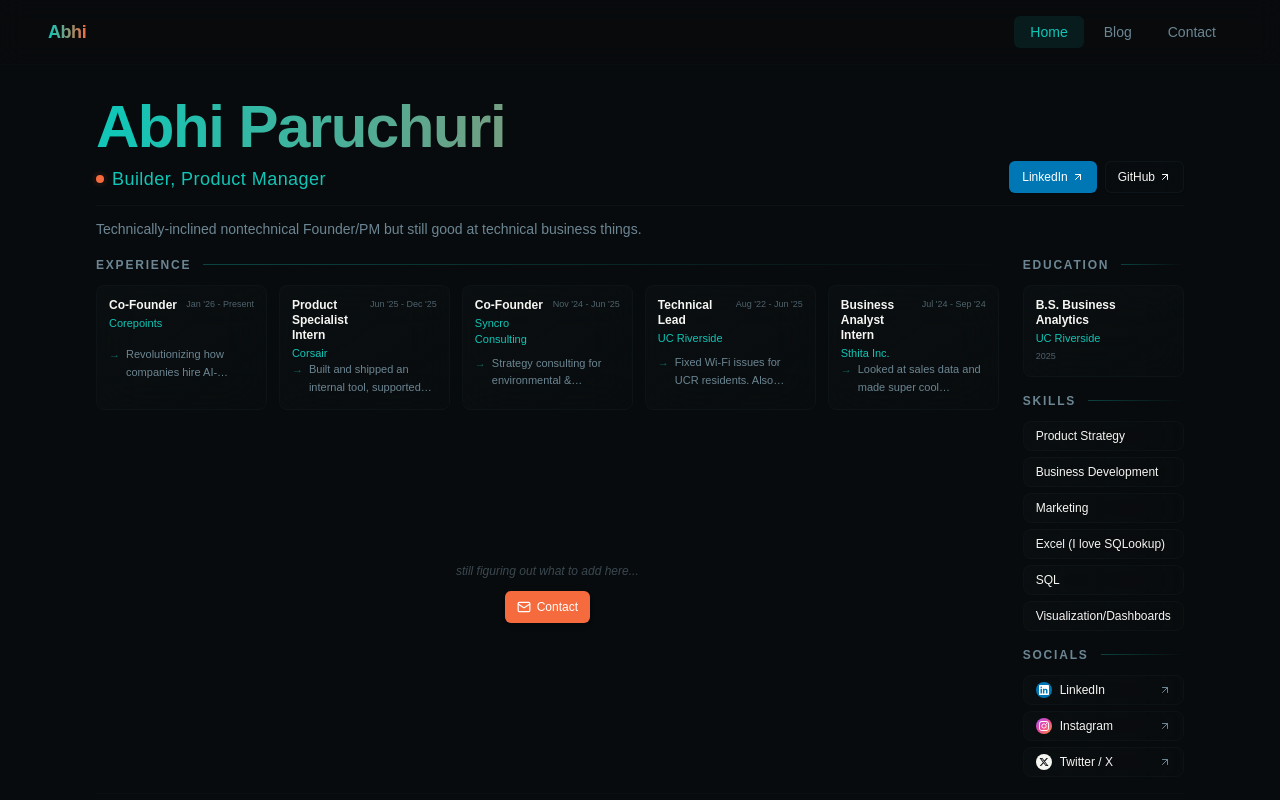
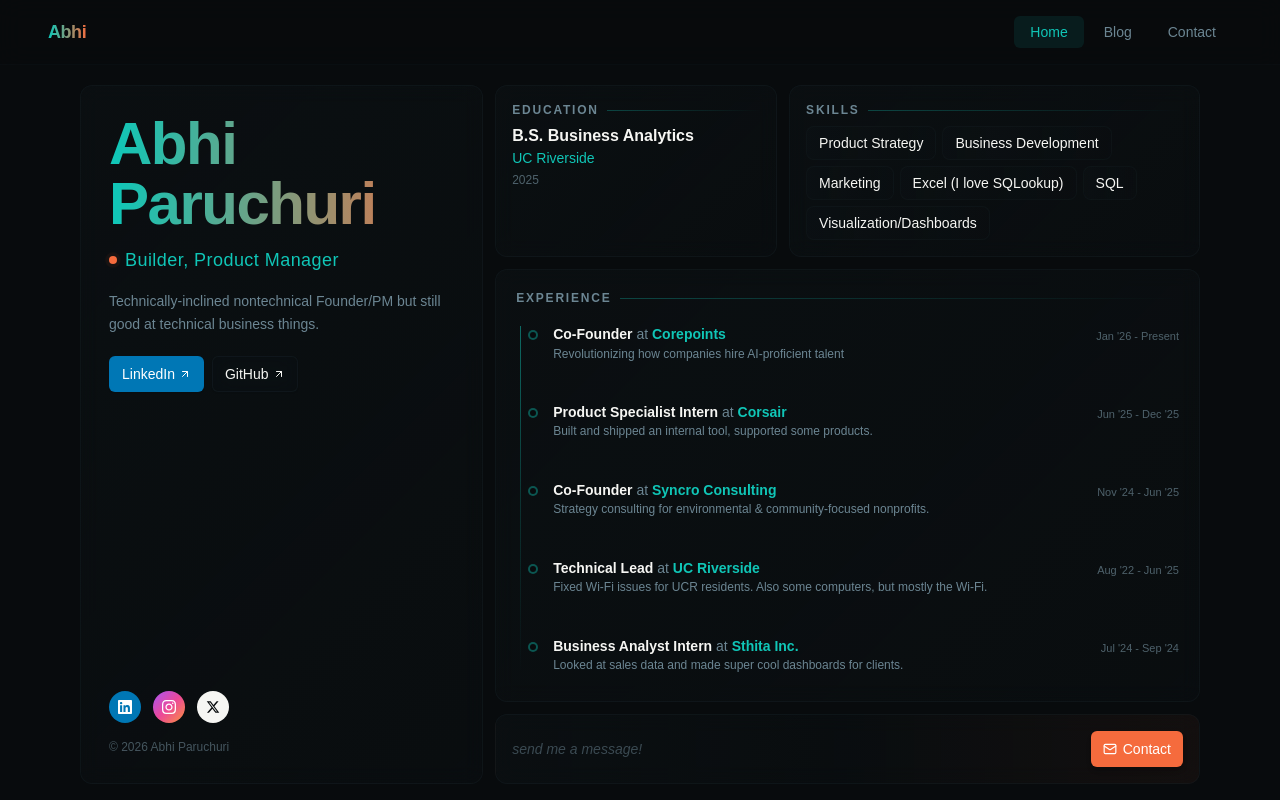
Before and after one commit to abhiparuchuri/personal, a React (Vite) app: page / in a window 1280 px wide. Built offline with nearby package versions, Linux system fonts and the light colour scheme; a web font is replaced by a local one.

Commit message:
new layout

```diff
--- a/src/App.jsx
+++ b/src/App.jsx
@@ -50,7 +50,7 @@
       </nav>
 
       {/* Main Content */}
-      <div className="flex-1 flex flex-col px-8 lg:px-16 xl:px-24 pt-6 lg:pt-8 pb-4 lg:pb-6 relative z-10 overflow-y-auto lg:overflow-hidden">
+      <div className="flex-1 flex flex-col px-4 lg:px-12 xl:px-20 pt-4 lg:pt-5 pb-3 lg:pb-4 relative z-10 overflow-y-auto lg:overflow-hidden">
         <Routes>
           <Route path="/" element={<Home />} />
           <Route path="/blog" element={<Blog />} />
--- a/src/data/content.js
+++ b/src/data/content.js
@@ -19,7 +19,7 @@
       company: "Corepoints",
       period: "Jan '26 - Present",
       points: [
-        "Revolutionizing how companies hire AI-proficient talent through AI-native OAs",
+        "Revolutionizing how companies hire AI-proficient talent",
       ],
     },
     {
--- a/src/index.css
+++ b/src/index.css
@@ -143,10 +143,14 @@
     background: linear-gradient(135deg, hsl(var(--card) / 0.5) 0%, hsl(var(--card) / 0.3) 100%);
     backdrop-filter: blur(10px);
     border: 1px solid hsl(var(--border) / 0.4);
+    border-radius: 0.75rem;
+    transition: all 200ms ease;
   }
 
   .glass-card:hover {
     background: linear-gradient(135deg, hsl(var(--card) / 0.6) 0%, hsl(var(--card) / 0.4) 100%);
     border-color: hsl(var(--primary) / 0.5);
+    box-shadow: 0 10px 30px -10px hsl(var(--primary) / 0.2);
+    transform: translateY(-2px);
   }
 }
--- a/src/pages/Home.jsx
+++ b/src/pages/Home.jsx
@@ -2,36 +2,40 @@
 import { Link } from 'react-router-dom'
 import { resume } from '../data/content'
 import { Button } from '../components/ui/button'
+import { Badge } from '../components/ui/badge'
 import { ArrowUpRight, Mail } from 'lucide-react'
 
 export default function Home() {
   const [hoveredJob, setHoveredJob] = useState(null)
 
   return (
-    <div className="w-full h-full flex flex-col">
-      {/* Header Row */}
-      <div className="flex flex-col lg:flex-row lg:items-end lg:justify-between gap-3 mb-3 pb-3 border-b border-border/30">
-        <div className="flex-1">
-          <h1 className="font-display text-4xl sm:text-5xl lg:text-6xl font-bold tracking-tight bg-gradient-to-r from-foreground via-primary to-accent bg-[length:200%_auto] bg-clip-text text-transparent animate-gradient-x leading-none">
+    <div className="flex flex-col lg:flex-row gap-3 w-full h-full">
+
+      {/* ── LEFT IDENTITY PANEL ── */}
+      <div className="glass-card lg:w-[38%] xl:w-[36%] lg:flex-shrink-0 p-5 lg:p-7 flex flex-col">
+        <div>
+          <h1 className="font-display text-4xl sm:text-5xl lg:text-5xl xl:text-6xl font-bold tracking-tight bg-gradient-to-r from-foreground via-primary to-accent bg-[length:200%_auto] bg-clip-text text-transparent animate-gradient-x leading-none">
             {resume.name}
           </h1>
-          <p className="text-base lg:text-lg text-primary font-medium tracking-wide flex items-center gap-2 mt-2">
+          <p className="text-base lg:text-lg text-primary font-medium tracking-wide flex items-center gap-2 mt-3">
             <span className="relative flex h-2 w-2">
               <span className="animate-ping absolute inline-flex h-full w-full rounded-full bg-accent opacity-75"></span>
               <span className="relative inline-flex rounded-full h-2 w-2 bg-accent"></span>
             </span>
             {resume.title}
           </p>
+          <p className="text-sm text-muted-foreground leading-relaxed mt-4 max-w-sm">
+            {resume.summary}
+          </p>
         </div>
 
-        {/* Links */}
-        <div className="flex items-center gap-2 flex-shrink-0">
+        <div className="flex items-center gap-2 mt-5">
           {resume.links.map((link) => (
             <Button
               key={link.label}
               variant="outline"
               size="sm"
-              className={`transition-all h-8 text-xs ${
+              className={`transition-all h-9 text-sm ${
                 link.label === 'LinkedIn'
                   ? 'bg-[#0077B5] border-[#0077B5]/50 text-white hover:bg-[#0077B5]/90'
                   : 'backdrop-blur-md bg-card/30 border-border/50 hover:bg-card/50 hover:border-primary/50 hover:text-primary'
@@ -45,58 +49,128 @@
             </Button>
           ))}
         </div>
+
+        {/* Socials + Copyright pushed to bottom */}
+        <div className="mt-auto pt-8">
+          <div className="flex items-center gap-3 mb-4">
+            <a href="https://linkedin.com/in/abhiparuchuri" target="_blank" rel="noopener noreferrer" className="group" title="LinkedIn">
+              <div className="w-8 h-8 rounded-full bg-[#0077B5] flex items-center justify-center transition-all group-hover:scale-110 group-hover:shadow-[0_0_12px_rgba(0,119,181,0.4)]">
+                <svg className="w-3.5 h-3.5 text-white" fill="currentColor" viewBox="0 0 24 24">
+                  <path d="M20.447 20.452h-3.554v-5.569c0-1.328-.027-3.037-1.852-3.037-1.853 0-2.136 1.445-2.136 2.939v5.667H9.351V9h3.414v1.561h.046c.477-.9 1.637-1.85 3.37-1.85 3.601 0 4.267 2.37 4.267 5.455v6.286zM5.337 7.433c-1.144 0-2.063-.926-2.063-2.065 0-1.138.92-2.063 2.063-2.063 1.14 0 2.064.925 2.064 2.063 0 1.139-.925 2.065-2.064 2.065zm1.782 13.019H3.555V9h3.564v11.452zM22.225 0H1.771C.792 0 0 .774 0 1.729v20.542C0 23.227.792 24 1.771 24h20.451C23.2 24 24 23.227 24 22.271V1.729C24 .774 23.2 0 22.222 0h.003z"/>
+                </svg>
+              </div>
+            </a>
+            <a href={`https://instagram.com/${resume.social?.instagram || ''}`} target="_blank" rel="noopener noreferrer" className="group" title="Instagram">
+              <div className="w-8 h-8 rounded-full bg-gradient-to-br from-purple-500 via-pink-500 to-orange-400 flex items-center justify-center transition-all group-hover:scale-110 group-hover:shadow-[0_0_12px_rgba(225,48,108,0.4)]">
+                <svg className="w-3.5 h-3.5 text-white" fill="currentColor" viewBox="0 0 24 24">
+                  <path d="M12 2.163c3.204 0 3.584.012 4.85.07 3.252.148 4.771 1.691 4.919 4.919.058 1.265.069 1.645.069 4.849 0 3.205-.012 3.584-.069 4.849-.149 3.225-1.664 4.771-4.919 4.919-1.266.058-1.644.07-4.85.07-3.204 0-3.584-.012-4.849-.07-3.26-.149-4.771-1.699-4.919-4.92-.058-1.265-.07-1.644-.07-4.849 0-3.204.013-3.583.07-4.849.149-3.227 1.664-4.771 4.919-4.919 1.266-.057 1.645-.069 4.849-.069zm0-2.163c-3.259 0-3.667.014-4.947.072-4.358.2-6.78 2.618-6.98 6.98-.059 1.281-.073 1.689-.073 4.948 0 3.259.014 3.668.072 4.948.2 4.358 2.618 6.78 6.98 6.98 1.281.058 1.689.072 4.948.072 3.259 0 3.668-.014 4.948-.072 4.354-.2 6.782-2.618 6.979-6.98.059-1.28.073-1.689.073-4.948 0-3.259-.014-3.667-.072-4.947-.196-4.354-2.617-6.78-6.979-6.98-1.281-.059-1.69-.073-4.949-.073zm0 5.838c-3.403 0-6.162 2.759-6.162 6.162s2.759 6.163 6.162 6.163 6.162-2.759 6.162-6.163c0-3.403-2.759-6.162-6.162-6.162zm0 10.162c-2.209 0-4-1.79-4-4 0-2.209 1.791-4 4-4s4 1.791 4 4c0 2.21-1.791 4-4 4zm6.406-11.845c-.796 0-1.441.645-1.441 1.44s.645 1.44 1.441 1.44c.795 0 1.439-.645 1.439-1.44s-.644-1.44-1.439-1.44z"/>
+                </svg>
+              </div>
+            </a>
+            <a href={`https://twitter.com/${resume.social?.twitter || ''}`} target="_blank" rel="noopener noreferrer" className="group" title="Twitter / X">
+              <div className="w-8 h-8 rounded-full bg-foreground flex items-center justify-center transition-all group-hover:scale-110 group-hover:shadow-[0_0_12px_rgba(255,255,255,0.2)]">
+                <svg className="w-3.5 h-3.5 text-background" fill="currentColor" viewBox="0 0 24 24">
+                  <path d="M18.244 2.25h3.308l-7.227 8.26 8.502 11.24H16.17l-5.214-6.817L4.99 21.75H1.68l7.73-8.835L1.254 2.25H8.08l4.713 6.231zm-1.161 17.52h1.833L7.084 4.126H5.117z"/>
+                </svg>
+              </div>
+            </a>
+          </div>
+          <p className="text-xs text-muted-foreground/60">
+            &copy; {new Date().getFullYear()} {resume.name}
+          </p>
+        </div>
       </div>
 
-      {/* Summary */}
-      <p className="text-sm text-muted-foreground leading-relaxed max-w-3xl mb-4">
-        {resume.summary}
-      </p>
+      {/* ── RIGHT CONTENT PANEL ── */}
+      <div className="flex-1 flex flex-col gap-3 min-h-0">
 
-      {/* Main Grid - Experience & Skills - Full Width */}
-      <div className="grid grid-cols-1 lg:grid-cols-5 xl:grid-cols-6 gap-4 lg:gap-6 mb-4">
-        {/* Experience - Takes most columns */}
-        <div className="lg:col-span-4 xl:col-span-5 flex flex-col">
-          <h2 className="font-display text-xs font-semibold uppercase tracking-[0.15em] text-muted-foreground mb-3 flex items-center gap-3">
+        {/* Education + Skills Row */}
+        <div className="flex flex-col sm:flex-row gap-3">
+          {/* Education */}
+          <div className="glass-card p-4 sm:w-[40%] sm:flex-shrink-0">
+            <h2 className="font-display text-xs font-semibold uppercase tracking-[0.15em] text-muted-foreground mb-2 flex items-center gap-2">
+              Education
+              <span className="flex-1 h-px bg-gradient-to-r from-primary/30 to-transparent"></span>
+            </h2>
+            <p className="font-semibold text-foreground text-base leading-tight">{resume.education.degree}</p>
+            <p className="text-sm text-primary mt-0.5 font-medium">{resume.education.school}</p>
+            <p className="text-xs text-muted-foreground/70 mt-1">{resume.education.year}</p>
+          </div>
+
+          {/* Skills */}
+          <div className="glass-card p-4 flex-1">
+            <h2 className="font-display text-xs font-semibold uppercase tracking-[0.15em] text-muted-foreground mb-2 flex items-center gap-2">
+              Skills
+              <span className="flex-1 h-px bg-gradient-to-r from-primary/30 to-transparent"></span>
+            </h2>
+            <div className="flex flex-wrap gap-1.5">
+              {resume.skills.map((skill) => (
+                <Badge
+                  key={skill}
+                  variant="outline"
+                  className="bg-gradient-to-r from-card/40 to-card/15 border-border/30 hover:from-card/55 hover:to-card/25 hover:border-primary/40 transition-all text-sm text-foreground cursor-default px-3 py-1.5 rounded-lg"
+                >
+                  {skill}
+                </Badge>
+              ))}
+            </div>
+          </div>
+        </div>
+
+        {/* ── EXPERIENCE TIMELINE ── */}
+        <div className="glass-card p-4 lg:p-5 flex-1 flex flex-col min-h-0">
+          <h2 className="font-display text-xs font-semibold uppercase tracking-[0.15em] text-muted-foreground mb-3 flex items-center gap-2">
             Experience
             <span className="flex-1 h-px bg-gradient-to-r from-primary/30 to-transparent"></span>
           </h2>
-          <div className="grid grid-cols-2 md:grid-cols-3 lg:grid-cols-5 gap-3">
+          <div className="flex-1 flex flex-col justify-between relative pl-5">
+            {/* Timeline vertical line */}
+            <div className="absolute left-[4px] top-2 bottom-2 w-px bg-gradient-to-b from-primary/50 via-primary/20 to-transparent"></div>
+
             {resume.experience.map((job, i) => (
               <div
                 key={i}
-                className="group"
+                className={`relative group cursor-pointer py-2 pl-4 rounded-r-lg transition-all ${
+                  hoveredJob === i
+                    ? 'bg-primary/5 border-l-2 border-l-primary/60 -ml-px'
+                    : 'border-l-2 border-l-transparent -ml-px'
+                }`}
                 onMouseEnter={() => setHoveredJob(i)}
                 onMouseLeave={() => setHoveredJob(null)}
               >
-                <div className={`h-full min-h-[115px] flex flex-col backdrop-blur-xl bg-gradient-to-br from-card/50 to-card/20 border border-border/30 p-3 rounded-lg transition-all duration-200 cursor-pointer hover:border-primary/50 hover:shadow-[0_10px_30px_-10px_hsl(175_85%_42%/0.2)] hover:-translate-y-0.5 ${hoveredJob === i ? 'border-primary/60 shadow-glow' : ''}`}>
+                {/* Timeline dot */}
+                <div className={`absolute -left-[9px] top-3 w-[10px] h-[10px] rounded-full border-2 transition-all ${
+                  hoveredJob === i
+                    ? 'bg-primary border-primary shadow-[0_0_8px_hsl(175_85%_42%/0.6)]'
+                    : 'bg-background border-primary/40'
+                }`} />
+
                 <div className="flex items-start justify-between gap-2">
-                    <div className="flex-1 min-w-0">
-                      <h3 className="font-semibold text-foreground text-xs leading-tight">
+                  <div className="min-w-0">
+                    <h3 className="font-semibold text-foreground text-sm leading-tight">
                       {job.role}
+                      <span className="text-muted-foreground font-normal"> at </span>
+                      <span className="text-primary">{job.company}</span>
                     </h3>
-                      <p className="text-[11px] text-primary mt-0.5 font-medium">{job.company}</p>
+                    <p className={`text-xs mt-0.5 transition-colors line-clamp-1 ${
+                      hoveredJob === i ? 'text-foreground/70' : 'text-muted-foreground'
+                    }`}>
+                      {job.points[0]}
+                    </p>
                   </div>
-                    <p className="text-[9px] text-muted-foreground/70 whitespace-nowrap">{job.period}</p>
-                  </div>
-                  <ul className="space-y-1 my-auto">
-                    {job.points.slice(0, 1).map((point, j) => (
-                      <li key={j} className="text-[11px] text-muted-foreground group-hover:text-foreground/75 transition-colors flex gap-1.5 leading-relaxed">
-                        <span className="text-primary/50 flex-shrink-0">→</span>
-                        <span className="line-clamp-2">{point}</span>
-                      </li>
-                    ))}
-                  </ul>
+                  <span className="text-[11px] text-muted-foreground/70 whitespace-nowrap flex-shrink-0 mt-0.5">{job.period}</span>
                 </div>
               </div>
             ))}
           </div>
+        </div>
 
-          {/* Placeholder */}
-          <div className="flex-1 flex flex-col items-center justify-center gap-3">
-            <p className="text-xs text-muted-foreground/50 italic">still figuring out what to add here...</p>
+        {/* ── CONTACT CTA ── */}
+        <div className="glass-card p-4 flex items-center justify-between !bg-gradient-to-r !from-card/50 !via-card/30 !to-accent/5">
+          <p className="text-sm text-muted-foreground/50 italic">send me a message!</p>
           <Button
             size="sm"
-              className="bg-accent hover:bg-accent/90 text-white shadow-md hover:shadow-accent/25 transition-all h-8 text-xs"
+            className="bg-accent hover:bg-accent/90 text-white shadow-md hover:shadow-accent/25 transition-all h-9 text-sm"
             asChild
           >
             <Link to="/contact">
@@ -106,100 +180,6 @@
           </Button>
         </div>
       </div>
-
-        {/* Education & Skills - Takes 1 column */}
-        <div className="lg:col-span-1 flex flex-col gap-4">
-          {/* Education */}
-          <div>
-            <h2 className="font-display text-xs font-semibold uppercase tracking-[0.15em] text-muted-foreground mb-3 flex items-center gap-3">
-              Education
-              <span className="flex-1 h-px bg-gradient-to-r from-primary/30 to-transparent"></span>
-            </h2>
-            <div className="backdrop-blur-xl bg-gradient-to-br from-card/50 to-card/20 border border-border/30 p-3 rounded-lg">
-              <p className="font-semibold text-foreground text-xs leading-tight">{resume.education.degree}</p>
-              <p className="text-[11px] text-primary mt-0.5 font-medium">{resume.education.school}</p>
-              <p className="text-[9px] text-muted-foreground/70 mt-1">{resume.education.year}</p>
-            </div>
-          </div>
-
-          {/* Skills */}
-          <div>
-            <h2 className="font-display text-xs font-semibold uppercase tracking-[0.15em] text-muted-foreground mb-3 flex items-center gap-3">
-              Skills
-              <span className="flex-1 h-px bg-gradient-to-r from-primary/30 to-transparent"></span>
-            </h2>
-            <div className="flex flex-col gap-1.5">
-              {resume.skills.map((skill) => (
-                <div
-                  key={skill}
-                  className="backdrop-blur-xl bg-gradient-to-r from-card/40 to-card/15 border border-border/30 px-3 py-1.5 rounded-lg hover:from-card/55 hover:to-card/25 hover:border-primary/40 transition-all text-xs text-foreground cursor-default"
-                >
-                  {skill}
-                </div>
-              ))}
-            </div>
-          </div>
-
-          {/* Socials */}
-          <div>
-            <h2 className="font-display text-xs font-semibold uppercase tracking-[0.15em] text-muted-foreground mb-3 flex items-center gap-3">
-              Socials
-              <span className="flex-1 h-px bg-gradient-to-r from-primary/30 to-transparent"></span>
-            </h2>
-            <div className="flex flex-col gap-1.5">
-              <a
-                href="https://linkedin.com/in/abhiparuchuri"
-                target="_blank"
-                rel="noopener noreferrer"
-                className="flex items-center gap-2 backdrop-blur-xl bg-gradient-to-r from-card/40 to-card/15 border border-border/30 px-3 py-1.5 rounded-lg hover:from-card/55 hover:to-card/25 hover:border-primary/40 transition-all text-xs text-foreground group"
-              >
-                <div className="w-4 h-4 rounded-full bg-[#0077B5] flex items-center justify-center flex-shrink-0">
-                  <svg className="w-2.5 h-2.5 text-white" fill="currentColor" viewBox="0 0 24 24">
-                    <path d="M20.447 20.452h-3.554v-5.569c0-1.328-.027-3.037-1.852-3.037-1.853 0-2.136 1.445-2.136 2.939v5.667H9.351V9h3.414v1.561h.046c.477-.9 1.637-1.85 3.37-1.85 3.601 0 4.267 2.37 4.267 5.455v6.286zM5.337 7.433c-1.144 0-2.063-.926-2.063-2.065 0-1.138.92-2.063 2.063-2.063 1.14 0 2.064.925 2.064 2.063 0 1.139-.925 2.065-2.064 2.065zm1.782 13.019H3.555V9h3.564v11.452zM22.225 0H1.771C.792 0 0 .774 0 1.729v20.542C0 23.227.792 24 1.771 24h20.451C23.2 24 24 23.227 24 22.271V1.729C24 .774 23.2 0 22.222 0h.003z"/>
-                  </svg>
-                </div>
-                <span className="group-hover:text-primary transition-colors">LinkedIn</span>
-                <ArrowUpRight className="ml-auto h-3 w-3 text-muted-foreground group-hover:text-primary transition-colors" />
-              </a>
-              <a
-                href={`https://instagram.com/${resume.social?.instagram || ''}`}
-                target="_blank"
-                rel="noopener noreferrer"
-                className="flex items-center gap-2 backdrop-blur-xl bg-gradient-to-r from-card/40 to-card/15 border border-border/30 px-3 py-1.5 rounded-lg hover:from-card/55 hover:to-card/25 hover:border-primary/40 transition-all text-xs text-foreground group"
-              >
-                <div className="w-4 h-4 rounded-full bg-gradient-to-br from-purple-500 via-pink-500 to-orange-400 flex items-center justify-center flex-shrink-0">
-                  <svg className="w-2.5 h-2.5 text-white" fill="currentColor" viewBox="0 0 24 24">
-                    <path d="M12 2.163c3.204 0 3.584.012 4.85.07 3.252.148 4.771 1.691 4.919 4.919.058 1.265.069 1.645.069 4.849 0 3.205-.012 3.584-.069 4.849-.149 3.225-1.664 4.771-4.919 4.919-1.266.058-1.644.07-4.85.07-3.204 0-3.584-.012-4.849-.07-3.26-.149-4.771-1.699-4.919-4.92-.058-1.265-.07-1.644-.07-4.849 0-3.204.013-3.583.07-4.849.149-3.227 1.664-4.771 4.919-4.919 1.266-.057 1.645-.069 4.849-.069zm0-2.163c-3.259 0-3.667.014-4.947.072-4.358.2-6.78 2.618-6.98 6.98-.059 1.281-.073 1.689-.073 4.948 0 3.259.014 3.668.072 4.948.2 4.358 2.618 6.78 6.98 6.98 1.281.058 1.689.072 4.948.072 3.259 0 3.668-.014 4.948-.072 4.354-.2 6.782-2.618 6.979-6.98.059-1.28.073-1.689.073-4.948 0-3.259-.014-3.667-.072-4.947-.196-4.354-2.617-6.78-6.979-6.98-1.281-.059-1.69-.073-4.949-.073zm0 5.838c-3.403 0-6.162 2.759-6.162 6.162s2.759 6.163 6.162 6.163 6.162-2.759 6.162-6.163c0-3.403-2.759-6.162-6.162-6.162zm0 10.162c-2.209 0-4-1.79-4-4 0-2.209 1.791-4 4-4s4 1.791 4 4c0 2.21-1.791 4-4 4zm6.406-11.845c-.796 0-1.441.645-1.441 1.44s.645 1.44 1.441 1.44c.795 0 1.439-.645 1.439-1.44s-.644-1.44-1.439-1.44z"/>
-                  </svg>
-                </div>
-                <span className="group-hover:text-primary transition-colors">Instagram</span>
-                <ArrowUpRight className="ml-auto h-3 w-3 text-muted-foreground group-hover:text-primary transition-colors" />
-              </a>
-              <a
-                href={`https://twitter.com/${resume.social?.twitter || ''}`}
-                target="_blank"
-                rel="noopener noreferrer"
-                className="flex items-center gap-2 backdrop-blur-xl bg-gradient-to-r from-card/40 to-card/15 border border-border/30 px-3 py-1.5 rounded-lg hover:from-card/55 hover:to-card/25 hover:border-primary/40 transition-all text-xs text-foreground group"
-              >
-                <div className="w-4 h-4 rounded-full bg-foreground flex items-center justify-center flex-shrink-0">
-                  <svg className="w-2.5 h-2.5 text-background" fill="currentColor" viewBox="0 0 24 24">
-                    <path d="M18.244 2.25h3.308l-7.227 8.26 8.502 11.24H16.17l-5.214-6.817L4.99 21.75H1.68l7.73-8.835L1.254 2.25H8.08l4.713 6.231zm-1.161 17.52h1.833L7.084 4.126H5.117z"/>
-                  </svg>
-                </div>
-                <span className="group-hover:text-primary transition-colors">Twitter / X</span>
-                <ArrowUpRight className="ml-auto h-3 w-3 text-muted-foreground group-hover:text-primary transition-colors" />
-              </a>
-            </div>
-          </div>
-        </div>
-      </div>
-
-      {/* Footer - Minimal */}
-      <div className="pt-3 mt-auto border-t border-border/20">
-        <p className="text-[10px] text-muted-foreground/60 text-center">
-          © {new Date().getFullYear()} {resume.name}
-        </p>
-      </div>
     </div>
   )
 }
```
Also changed, not shown: src/pages/Blog.jsx (+6 -8 lines), src/pages/Contact.jsx (+4 -6 lines), .claude/settings.local.json. Lines whose indentation alone changed are shown as unchanged.
